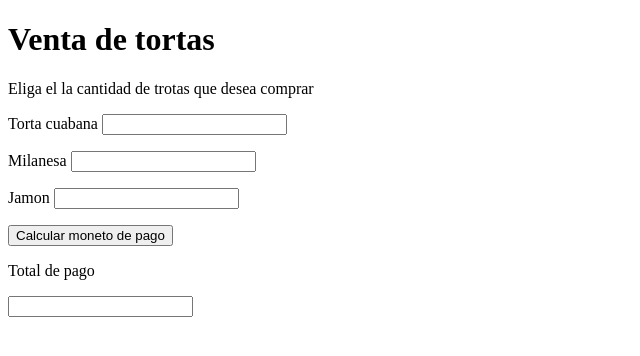
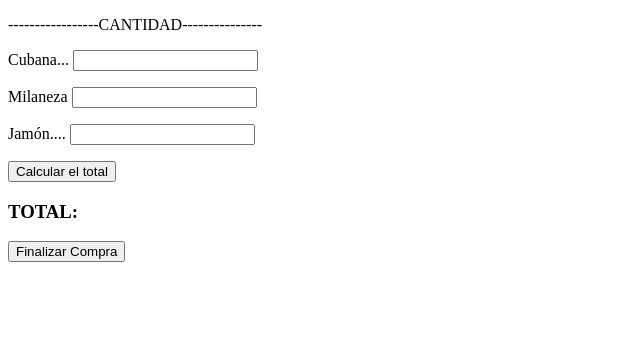
Before and after one commit to josue2003madrid/Ejercicio_html_26052022, a plain HTML site: page index.html in a window 1280 px wide. Shown: the whole page, without its empty margins (0-640 px from the left). Drawn offline with Linux system fonts and the light colour scheme.

Commit message:
Update index.html
Codigo html

```diff
--- a/index.html
+++ b/index.html
@@ -1,17 +1,32 @@
 <!DOCTYPE html>
+<html lang="en" dir="ltr">
 <html>
     <head>
         <meta charset="utf-8">
-        <title>Venta de tortar</title>
+        <title>Tortas Colombres</title>
     </head>
     <body>
-        <h1>Venta de tortas</h1>
-        <p>Eliga el la cantidad de trotas que desea comprar</p>
-        <P>Torta cuabana  <input type="text" id="txtCubana"> </P>
-        <P>Milanesa       <input type="text" id="txtmilanesa"></P>
-        <p>Jamon          <input type="text" id="txtjamon"></p>
-        <input type="button" id="btcalcular" value="Calcular moneto de pago">
-        <p>Total de pago</p>
-        <input type="text" id="txt">
+        <p>
+            -----------------CANTIDAD---------------
+        </p>
+        <p>
+        <!--Este es la caja de texto-->
+        Cubana...
+        <input type="text" id="TxtCubana">
+        </p>
+        <p>
+        Milaneza
+        <input type="text" id="TxtMilaneza">
+        </p>
+        <p>
+        Jamón....
+        <input type="text" id="TxtJamon">
+        </p>
+        <!--este es el boton para obtener tabla-->
+        <input type="button" id="btnCalcular" value="Calcular el total">
+        <h3>TOTAL:</h3>
+         <!--este es el boton reiniciar tabla-->
+        <input type="button" id="btnReiniciar" value="Finalizar Compra">
     </body>
+                    <script src="24052022.js"></script>
 </html>
```
